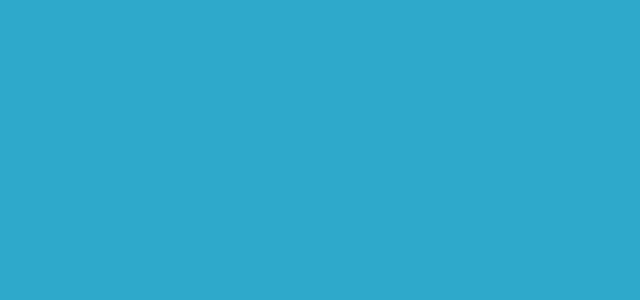
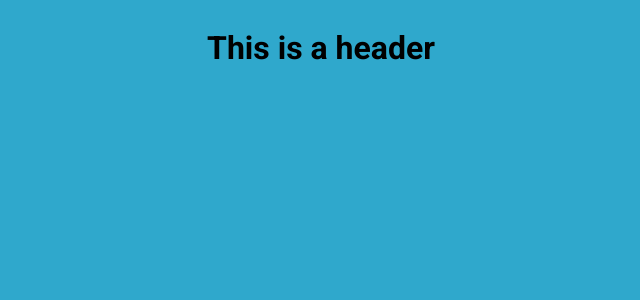
Before and after one commit to Team-Heat-Seeking-Devil-Chickens/Iteration-Project, a React app in the folder frontend/: page / in a window 1280 px wide. Shown: the top 300 px of the page, without its empty margins (319-959 px from the left). Built offline with nearby package versions, Linux system fonts and the light colour scheme.

Commit message:
Tests github functionality

```diff
--- a/frontend/src/components/App.jsx
+++ b/frontend/src/components/App.jsx
@@ -1,7 +1,9 @@
 import React from 'react';
 
 const App = () => {
-  return <div id='app'></div>;
+  return <div id='app'>
+    <h1>This is a header</h1>
+  </div>;
 };
 
 export default App;
```
